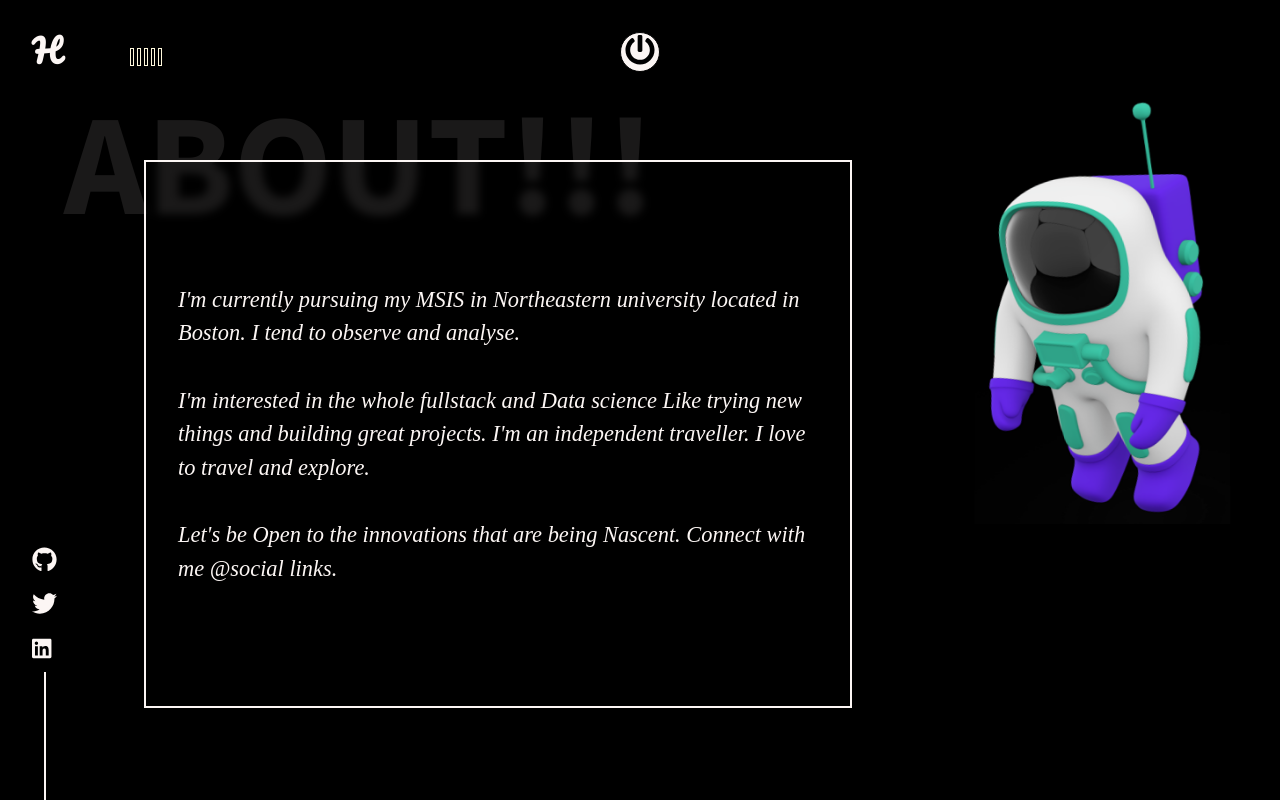
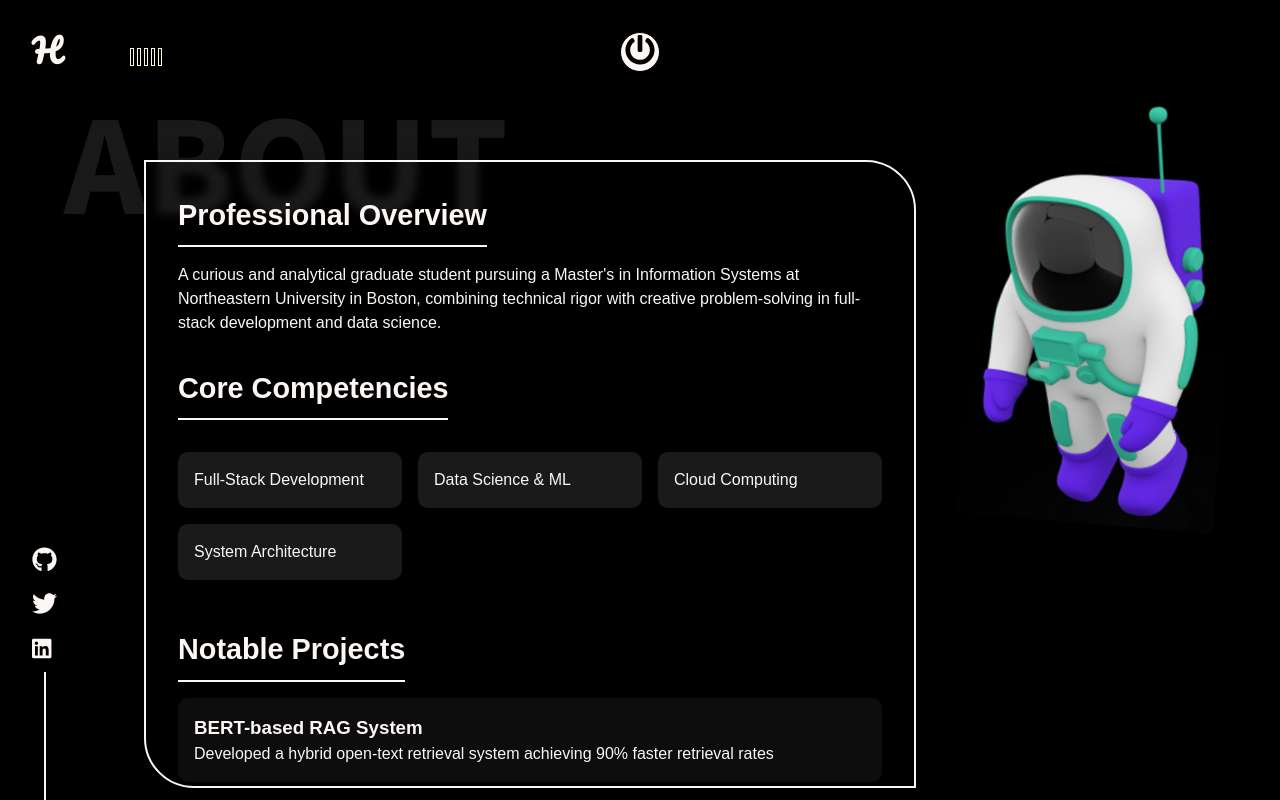
Before and after one commit to Hotragn/Hotragn_portfolio.com, a React (Create React App) app: page /about in a window 1280 px wide. Built offline with nearby package versions, Linux system fonts and the light colour scheme.

Commit message:
Updated content on AboutPage.js
Commented the previous information for crosschecking

```diff
--- a/src/components/AboutPage.js
+++ b/src/components/AboutPage.js
@@ -1,68 +1,205 @@
+// import React from 'react'
+// import styled, { keyframes, ThemeProvider } from 'styled-components'
+// import {DarkTheme} from './Themes';
+
+
+// import LogoComponent from '../subComponents/LogoComponent';
+// import SocialIcons from '../subComponents/SocialIcons';
+// import PowerButton from '../subComponents/PowerButton';
+// import ParticleComponent from '../subComponents/ParticleComponent';
+// import BigTitle from '../subComponents/BigTitlte'
+// import astronaut from '../assets/Images/spaceman.png'
+
+// const Box = styled.div`
+// background-color: ${props => props.theme.body};
+// width: 100vw;
+// height:100vh;
+// position: relative;
+// overflow: hidden;
+// `
+// const float = keyframes`
+// 0% { transform: translateY(-10px) }
+// 50% { transform: translateY(15px) translateX(15px) }
+// 100% { transform: translateY(-10px) }
+
+// `
+// const Spaceman = styled.div`
+// position: absolute;
+// top: 10%;
+// right: 5%;
+// width: 20vw;
+// animation: ${float} 4s ease infinite;
+// img{
+//     width: 100%;
+//     height: auto;
+// }
+// `
+// const Main =  styled.div`
+//   border: 2px solid ${(props) => props.theme.text};
+//   color: ${(props) => props.theme.text};
+//   padding: 2rem;
+//   width: 50vw;
+//   height: 60vh;
+//   z-index: 3;
+//   line-height: 1.5;
+//   display: flex;
+//   justify-content: center;
+//   align-items: center;
+//   font-size: calc(0.6rem + 1vw);
+//  backdrop-filter: blur(4px);
+
+//   position: absolute;
+//   left: calc(5rem + 5vw);
+//   top: 10rem;
+//   font-family: 'Times New Roman', monospace;
+//   font-style: italic;
+// `
+
+
+
+
+// const AboutPage = () => {
+//     return (
+//         <ThemeProvider theme={DarkTheme}>
+// <Box>
+
+// <LogoComponent theme='dark'/>
+// <SocialIcons theme='dark'/>
+// <PowerButton />
+// <ParticleComponent theme='dark' />
+
+//         <Spaceman>
+//             <img src={astronaut} alt="spaceman" />
+//         </Spaceman>
+//         <Main>
+//         I'm currently pursuing my MSIS in Northeastern university located in Boston. I tend to observe and analyse.
+// <br /> <br/>
+// I'm interested in the whole fullstack and Data science Like trying new things and building great projects. I'm an independent traveller. I love to travel and explore.
+// <br/> <br/>
+// Let's be Open to the innovations that are being Nascent. Connect with me @social links.
+//         </Main>
+
+//         <BigTitle text="ABOUT!!!" top="10%" left="5%" />
+
+
+//         </Box>
+
+//         </ThemeProvider>
+
+//     )
+// }
+
+// export default AboutPage
+
+
 import React from 'react'
 import styled, { keyframes, ThemeProvider } from 'styled-components'
-import {DarkTheme} from './Themes';
-
-
-import LogoComponent from '../subComponents/LogoComponent';
-import SocialIcons from '../subComponents/SocialIcons';
-import PowerButton from '../subComponents/PowerButton';
-import ParticleComponent from '../subComponents/ParticleComponent';
+import { DarkTheme } from './Themes'
+import LogoComponent from '../subComponents/LogoComponent'
+import SocialIcons from '../subComponents/SocialIcons'
+import PowerButton from '../subComponents/PowerButton'
+import ParticleComponent from '../subComponents/ParticleComponent'
 import BigTitle from '../subComponents/BigTitlte'
 import astronaut from '../assets/Images/spaceman.png'
 
 const Box = styled.div`
   background-color: ${props => props.theme.body};
   width: 100vw;
-height:100vh;
+  height: 100vh;
   position: relative;
   overflow: hidden;
 `
+
 const float = keyframes`
-0% { transform: translateY(-10px) }
-50% { transform: translateY(15px) translateX(15px) }
-100% { transform: translateY(-10px) }
+  0% { transform: translateY(-10px) rotate(0deg) }
+  50% { transform: translateY(15px) translateX(15px) rotate(5deg) }
+  100% { transform: translateY(-10px) rotate(0deg) }
+`
 
-`
 const Spaceman = styled.div`
   position: absolute;
   top: 10%;
   right: 5%;
   width: 20vw;
   animation: ${float} 4s ease infinite;
-img{
+  img {
     width: 100%;
     height: auto;
+    filter: drop-shadow(0 0 15px rgba(0,0,0,0.3));
   }
 `
-const Main =  styled.div`
+
+const Main = styled.div`
   border: 2px solid ${(props) => props.theme.text};
   color: ${(props) => props.theme.text};
   padding: 2rem;
-  width: 50vw;
-  height: 60vh;
+  width: 55vw;
+  height: 70vh;
   z-index: 3;
   line-height: 1.5;
   display: flex;
-  justify-content: center;
-  align-items: center;
-  font-size: calc(0.6rem + 1vw);
+  flex-direction: column;
+  justify-content: space-between;
   backdrop-filter: blur(4px);
-
   position: absolute;
   left: calc(5rem + 5vw);
   top: 10rem;
-  font-family: 'Times New Roman', monospace;
-  font-style: italic;
+  font-family: 'Calibre', sans-serif;
+  border-radius: 0px 50px 0px 50px;
+  box-shadow: 0 0 20px rgba(0,0,0,0.2);
+  overflow-y: auto;
+
+  &::-webkit-scrollbar {
+    width: 5px;
+  }
+
+  &::-webkit-scrollbar-thumb {
+    background-color: ${props => props.theme.text};
+    border-radius: 10px;
+  }
 `
 
+const Section = styled.section`
+  margin-bottom: 2rem;
+`
 
+const Title = styled.h2`
+  font-size: 1.8rem;
+  margin-bottom: 1rem;
+  border-bottom: 2px solid ${props => props.theme.text};
+  padding-bottom: 0.5rem;
+`
 
+const SkillGrid = styled.div`
+  display: grid;
+  grid-template-columns: repeat(auto-fit, minmax(200px, 1fr));
+  gap: 1rem;
+  margin: 1rem 0;
+`
+
+const SkillCard = styled.div`
+  background: rgba(255,255,255,0.1);
+  padding: 1rem;
+  border-radius: 10px;
+  backdrop-filter: blur(5px);
+  transition: transform 0.3s ease;
+
+  &:hover {
+    transform: translateY(-5px);
+  }
+`
+
+const ProjectCard = styled.div`
+  background: rgba(255,255,255,0.05);
+  padding: 1rem;
+  border-radius: 10px;
+  margin-bottom: 1rem;
+`
 
 const AboutPage = () => {
     return (
         <ThemeProvider theme={DarkTheme}>
             <Box>
-
                 <LogoComponent theme='dark'/>
                 <SocialIcons theme='dark'/>
                 <PowerButton />
@@ -71,21 +208,54 @@ const AboutPage = () => {
                 <Spaceman>
                     <img src={astronaut} alt="spaceman" />
                 </Spaceman>
+
                 <Main>
-        I'm currently pursuing my MSIS in Northeastern university located in Boston. I tend to observe and analyse.
-<br /> <br/>
-I'm interested in the whole fullstack and Data science Like trying new things and building great projects. I'm an independent traveller. I love to travel and explore.
-<br/> <br/>
-Let's be Open to the innovations that are being Nascent. Connect with me @social links.
+                    <Section>
+                        <Title>Professional Overview</Title>
+                        <p>
+                            A curious and analytical graduate student pursuing a Master's in Information
+                            Systems at Northeastern University in Boston, combining technical rigor with
+                            creative problem-solving in full-stack development and data science.
+                        </p>
+                    </Section>
+
+                    <Section>
+                        <Title>Core Competencies</Title>
+                        <SkillGrid>
+                            <SkillCard>Full-Stack Development</SkillCard>
+                            <SkillCard>Data Science & ML</SkillCard>
+                            <SkillCard>Cloud Computing</SkillCard>
+                            <SkillCard>System Architecture</SkillCard>
+                        </SkillGrid>
+                    </Section>
+
+                    <Section>
+                        <Title>Notable Projects</Title>
+                        <ProjectCard>
+                            <h3>BERT-based RAG System</h3>
+                            <p>Developed a hybrid open-text retrieval system achieving 90% faster retrieval rates</p>
+                        </ProjectCard>
+                        <ProjectCard>
+                            <h3>Forensic Analysis System</h3>
+                            <p>Created multi-modal analysis using deep learning techniques</p>
+                        </ProjectCard>
+                        <ProjectCard>
+                            <h3>Route Optimization</h3>
+                            <p>Implemented vehicle route optimization reducing planning time by 80%</p>
+                        </ProjectCard>
+                    </Section>
+
+                    <Section>
+                        <Title>Research & Publications</Title>
+                        <p>Published works in data augmentation strategies for low-resource language models
+                           and information security risk management. Contributed to the development of an
+                           Intelligent Content Aggregator system.</p>
+                    </Section>
                 </Main>
 
-        <BigTitle text="ABOUT!!!" top="10%" left="5%" />
-
-
+                <BigTitle text="ABOUT" top="10%" left="5%" />
             </Box>
-
         </ThemeProvider>
-
     )
 }
 
```
Lines whose indentation alone changed are shown as unchanged.
